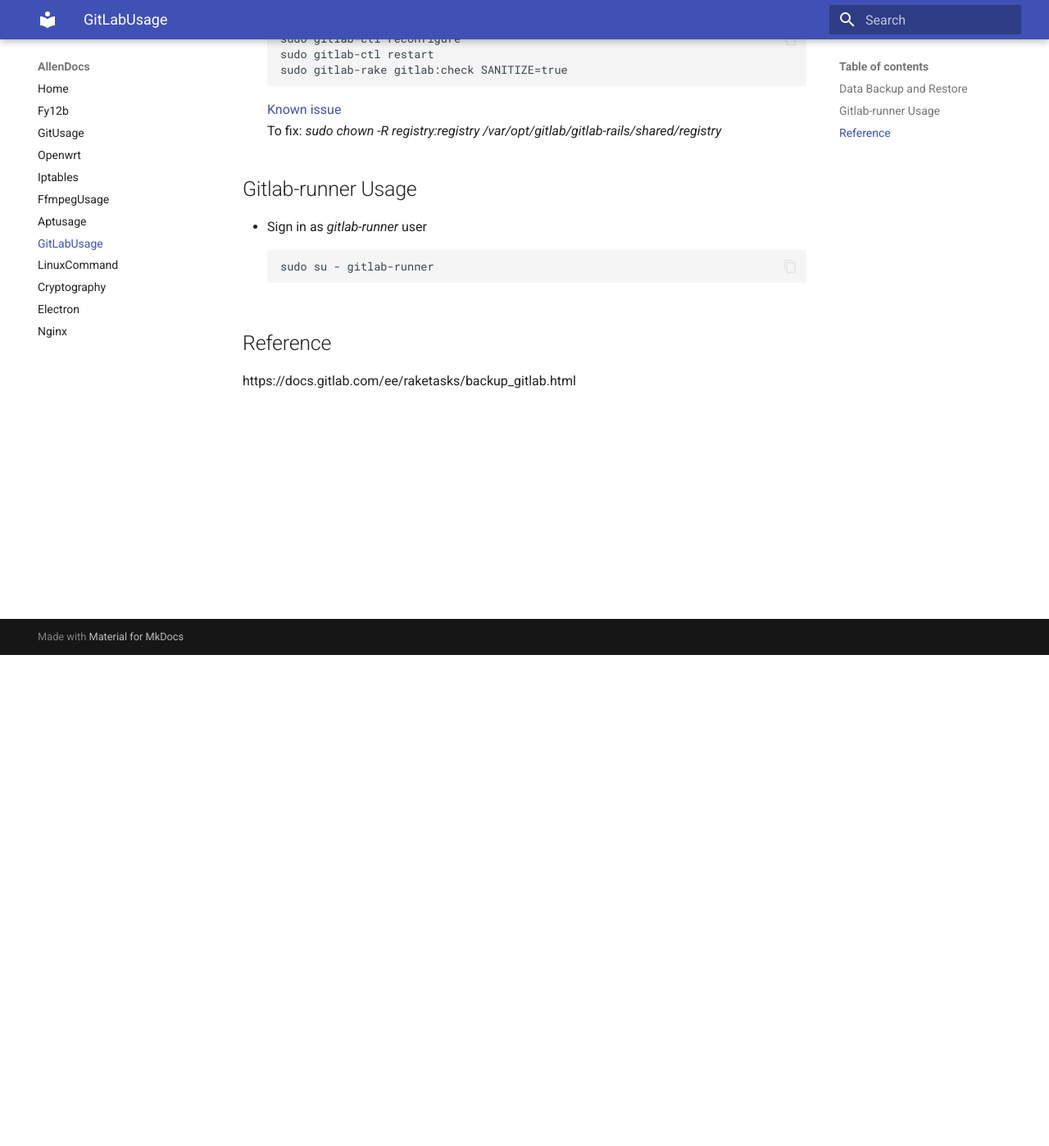
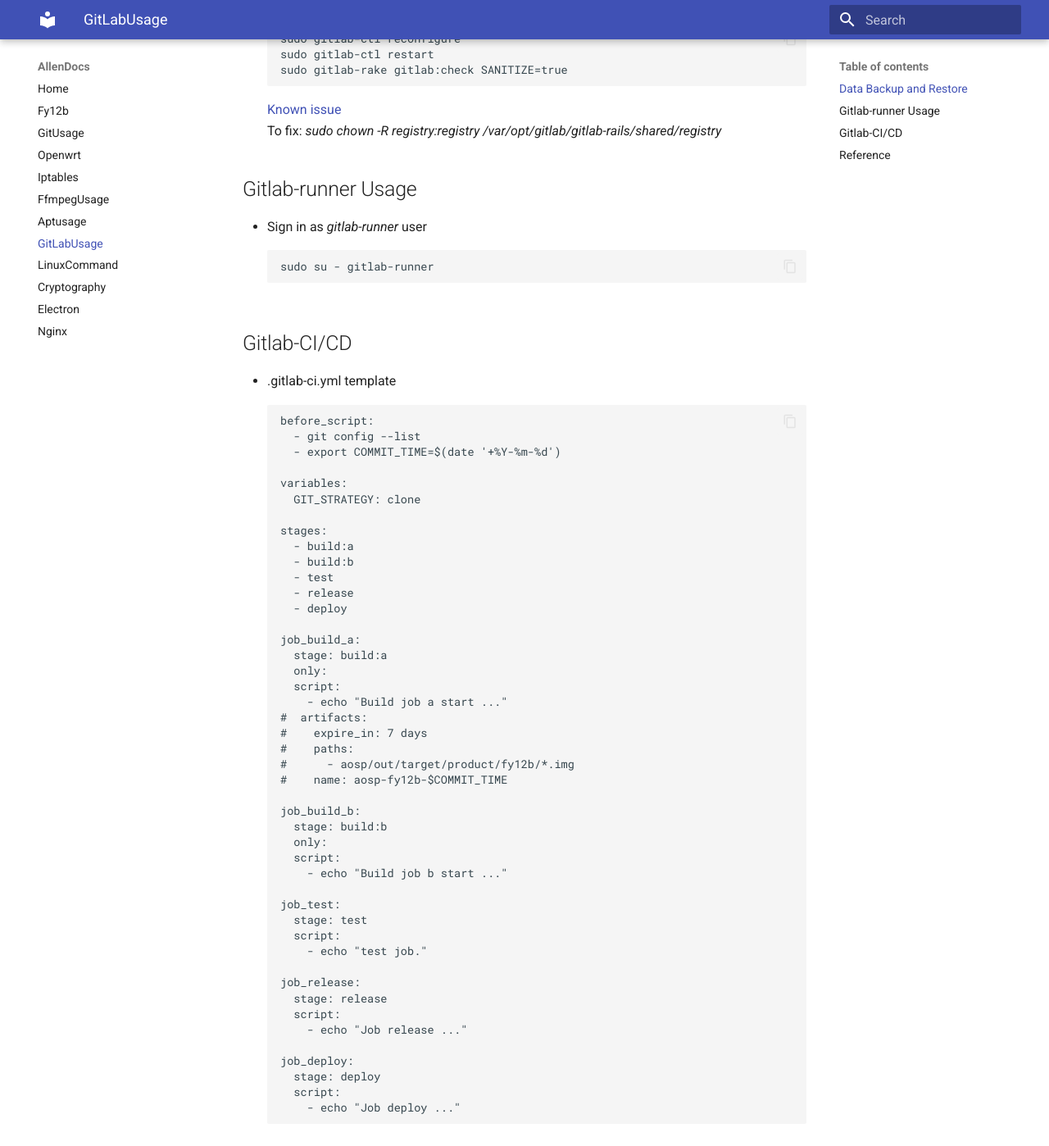
Before and after one commit to Ordinary-Capability/mydoc, an MkDocs documentation site: the page built from docs/gitlabusage.md, in a window 1280 px wide and 1400 px high, scrolled down 601 px. Shown: the whole window at 82% size. Built offline with MkDocs 1.6.1 and Material for MkDocs 9.7.7, drawn with Linux system fonts in a browser that asks for light colours.

Commit message:
Update gitlabusage.md

````diff
--- a/docs/gitlabusage.md
+++ b/docs/gitlabusage.md
@@ -32,6 +32,55 @@ To fix: *sudo chown -R registry:registry /var/opt/gitlab/gitlab-rails/shared/reg
 sudo su - gitlab-runner
 ```
 
+## Gitlab-CI/CD
+- .gitlab-ci.yml template
+```
+before_script:
+  - git config --list
+  - export COMMIT_TIME=$(date '+%Y-%m-%d')
+
+variables:
+  GIT_STRATEGY: clone
+
+stages:
+  - build:a
+  - build:b
+  - test
+  - release
+  - deploy
+
+job_build_a:
+  stage: build:a
+  only:
+  script:
+    - echo "Build job a start ..."
+#  artifacts:
+#    expire_in: 7 days
+#    paths:
+#      - aosp/out/target/product/fy12b/*.img
+#    name: aosp-fy12b-$COMMIT_TIME
+
+job_build_b:
+  stage: build:b
+  only:
+  script:
+    - echo "Build job b start ..."
+
+job_test:
+  stage: test
+  script:
+    - echo "test job."
+
+job_release:
+  stage: release
+  script:
+    - echo "Job release ..."
+
+job_deploy:
+  stage: deploy
+  script:
+    - echo "Job deploy ..."
+```
 
 ## Reference
 https://docs.gitlab.com/ee/raketasks/backup_gitlab.html
````
